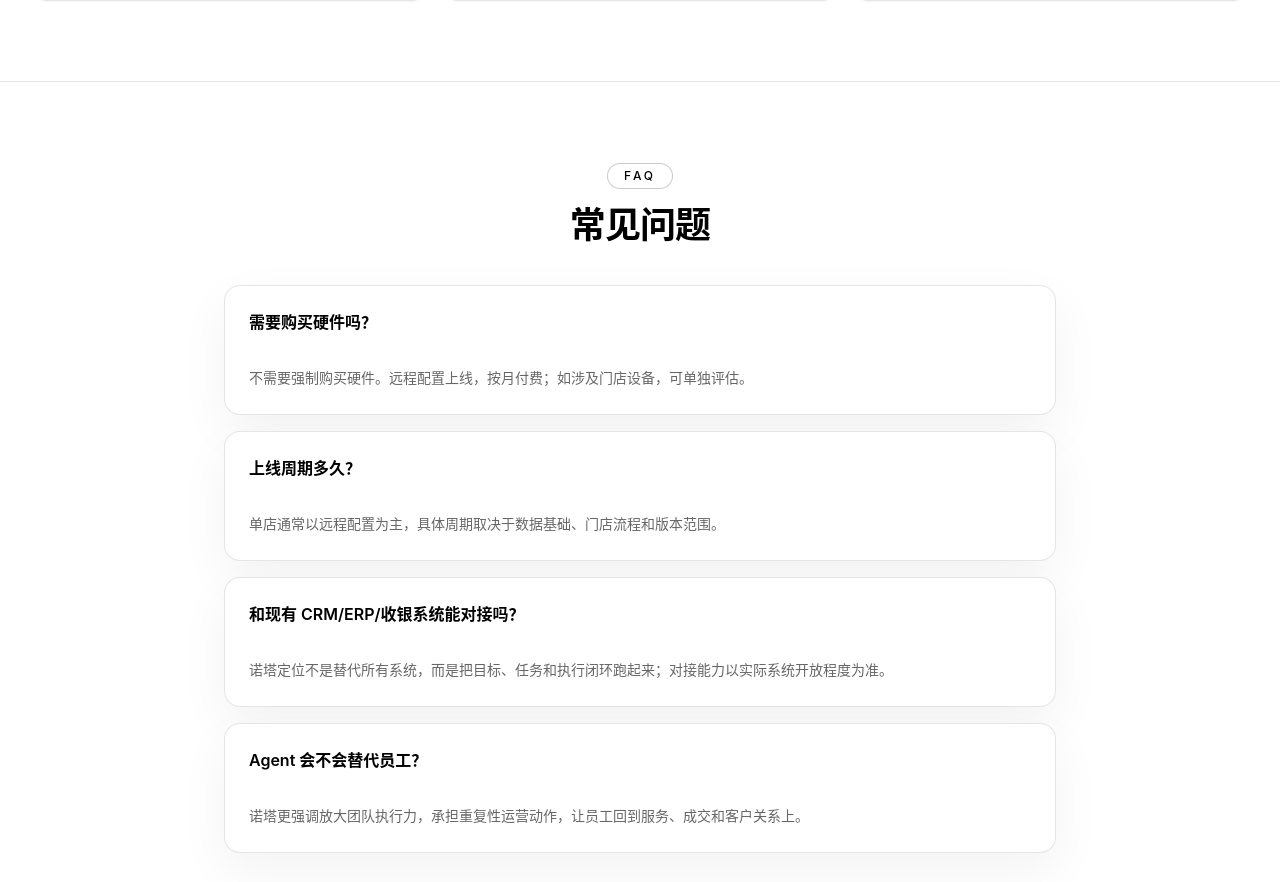
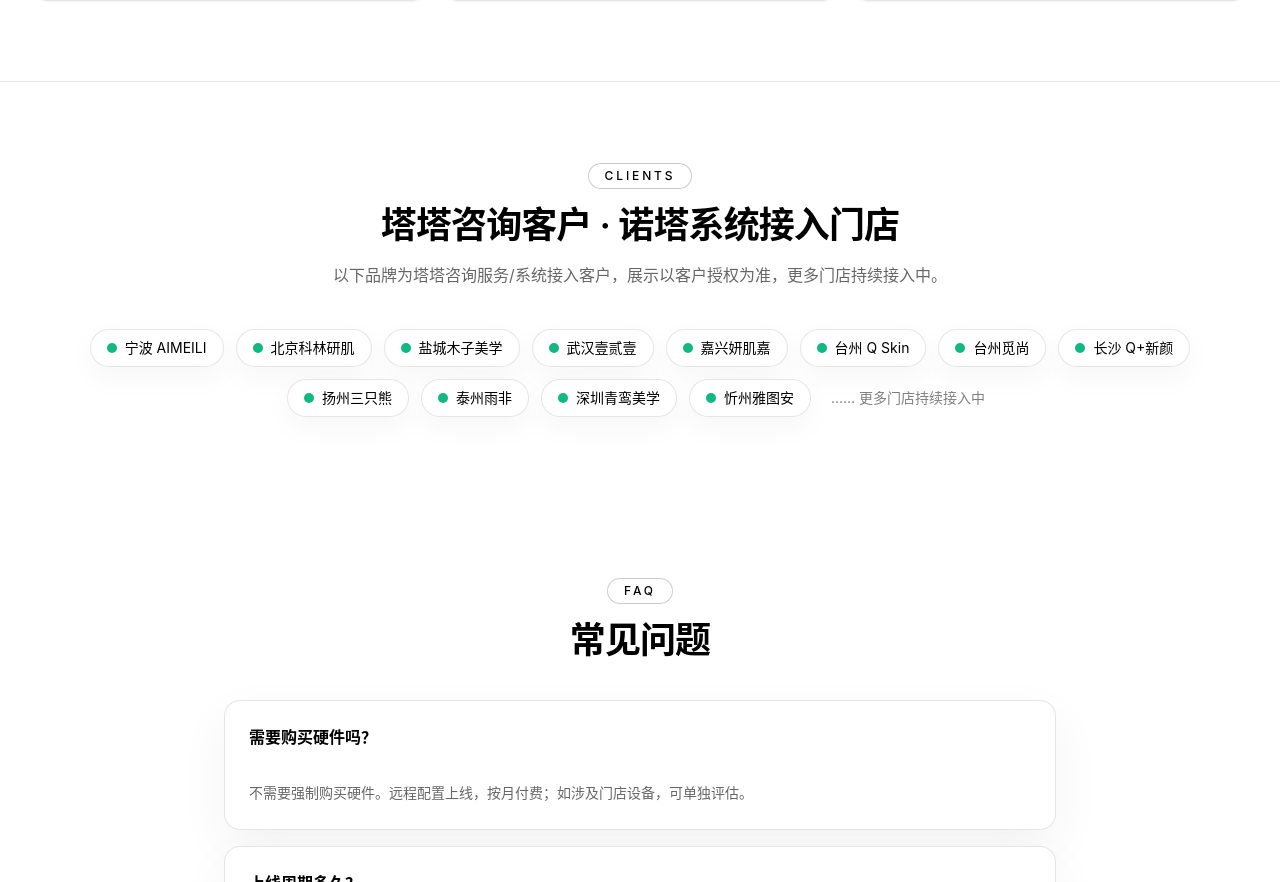
Before and after one commit to fushuogang-glitch/nuota-websites, a React (Vite) app in the folder web/: page / in a window 1280 px wide. Shown: the part 5140-6022 px from the top of the page. Built offline with nearby package versions, Linux system fonts and the light colour scheme.

Commit message:
feat: add client brand access list with live dots

```diff
--- a/web/src/content/nuota.ts
+++ b/web/src/content/nuota.ts
@@ -11,6 +11,27 @@
   title: 'AI 模型合作',
   note: 'Logo 占位，正式启用前请确认品牌授权与官方 Logo 素材。',
   items: ['Kimi', 'MiniMax', 'DeepSeek', '通义千问', '等国内厂商品牌'],
+}
+
+export const clientBrands = {
+  eyebrow: 'CLIENTS',
+  title: '塔塔咨询客户 · 诺塔系统接入门店',
+  desc: '以下品牌为塔塔咨询服务/系统接入客户，展示以客户授权为准，更多门店持续接入中。',
+  items: [
+    '宁波 AIMEILI',
+    '北京科林研肌',
+    '盐城木子美学',
+    '武汉壹贰壹',
+    '嘉兴妍肌嘉',
+    '台州 Q Skin',
+    '台州觅尚',
+    '长沙 Q+新颜',
+    '扬州三只熊',
+    '泰州雨非',
+    '深圳青鸾美学',
+    '忻州雅图安',
+  ],
+  more: '…… 更多门店持续接入中',
 }
 
 export const navItems = [
--- a/web/src/pages/Home.tsx
+++ b/web/src/pages/Home.tsx
@@ -9,6 +9,7 @@
   AGENT_COUNT,
   agents,
   cases,
+  clientBrands,
   comparisons,
   faqs,
   features,
@@ -290,6 +291,22 @@
           </div>
         </section>
 
+        <section id="clients" className="mx-auto max-w-7xl px-4 py-16 md:px-8 md:py-20">
+          <SectionHeading eyebrow={clientBrands.eyebrow} title={clientBrands.title} desc={clientBrands.desc} />
+          <div className="mt-10 flex flex-wrap justify-center gap-3">
+            {clientBrands.items.map((name) => (
+              <span key={name} className="inline-flex items-center gap-2 rounded-full border border-black/10 bg-white px-4 py-2 text-sm text-black shadow-[0_10px_30px_rgba(0,0,0,0.04)]">
+                <span className="relative flex h-2.5 w-2.5">
+                  <span className="absolute inline-flex h-full w-full animate-ping rounded-full bg-emerald-500 opacity-60" />
+                  <span className="relative inline-flex h-2.5 w-2.5 rounded-full bg-emerald-500" />
+                </span>
+                {name}
+              </span>
+            ))}
+            <span className="inline-flex items-center rounded-full px-2 py-2 text-sm text-black/50">{clientBrands.more}</span>
+          </div>
+        </section>
+
         <section id="faq" className="mx-auto max-w-4xl px-4 py-16 md:px-8 md:py-20">
           <SectionHeading eyebrow="FAQ" title="常见问题" />
           <div className="mt-10 space-y-4">
```
